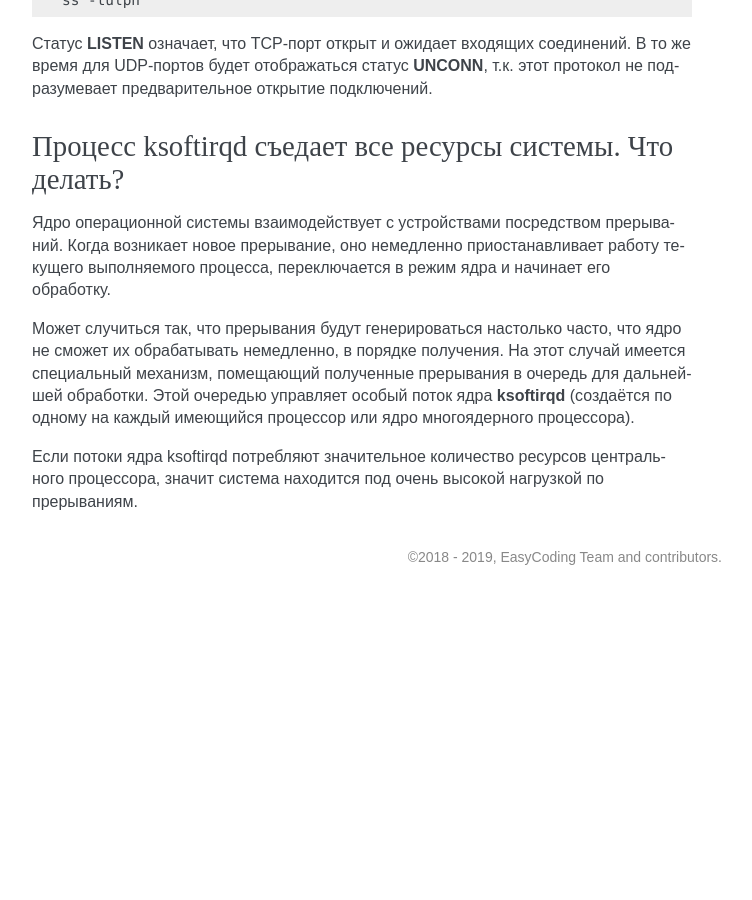
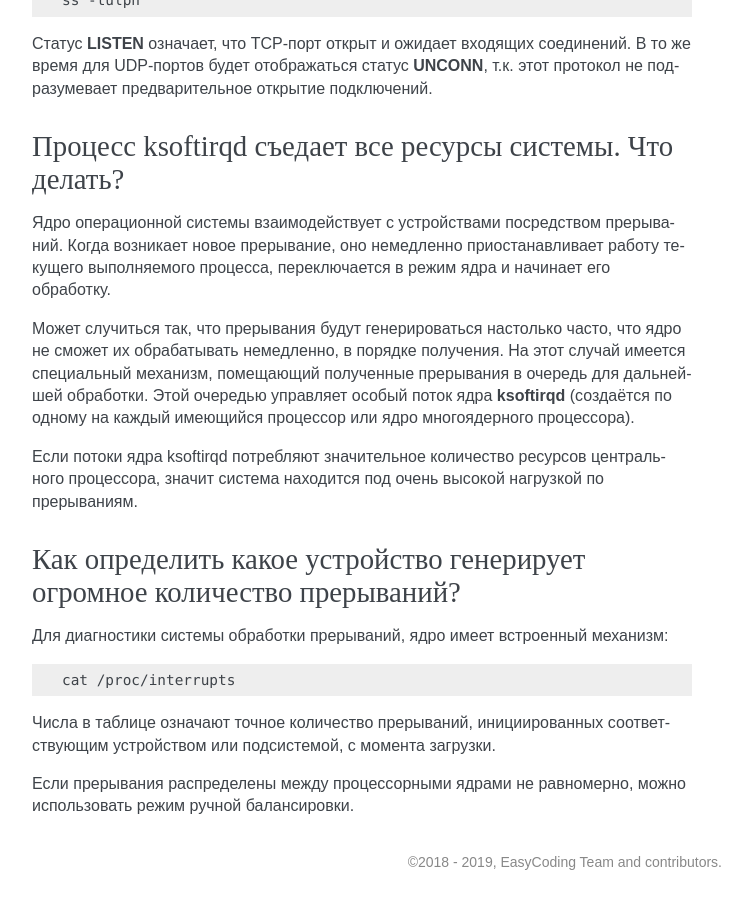
Before and after one commit to RussianFedora/FAQ, a Sphinx documentation site: the page built from source/administration.rst, in a window 1280 px wide and 900 px high, scrolled down 17761 px. Shown: the whole window, without its empty margins (388-1140 px from the left). Built offline with Sphinx 7.4.7, drawn with Linux system fonts in a browser that asks for light colours; before the commit the page ends 18356 px from its top, so only the background shows below that; some of the changed text lies outside the part shown.

Commit message:
Added question about fetching list of interrupts.

```diff
--- a/source/administration.rst
+++ b/source/administration.rst
@@ -1053,3 +1053,19 @@
 Может случиться так, что прерывания будут генерироваться настолько часто, что ядро не сможет их обрабатывать немедленно, в порядке получения. На этот случай имеется специальный механизм, помещающий полученные прерывания в очередь для дальнейшей обработки. Этой очередью управляет особый поток ядра **ksoftirqd** (создаётся по одному на каждый имеющийся процессор или ядро многоядерного процессора).
 
 Если потоки ядра ksoftirqd потребляют значительное количество ресурсов центрального процессора, значит система находится под очень высокой нагрузкой по прерываниям.
+
+.. index:: kernel, irq, interrupts
+.. _kernel-irq:
+
+Как определить какое устройство генерирует огромное количество прерываний?
+=============================================================================
+
+Для диагностики системы обработки прерываний, ядро имеет встроенный механизм:
+
+.. code-block:: bash
+
+    cat /proc/interrupts
+
+Числа в таблице означают точное количество прерываний, инициированных соответствующим устройством или подсистемой, с момента загрузки.
+
+Если прерывания распределены между процессорными ядрами не равномерно, можно использовать режим ручной балансировки.
```
